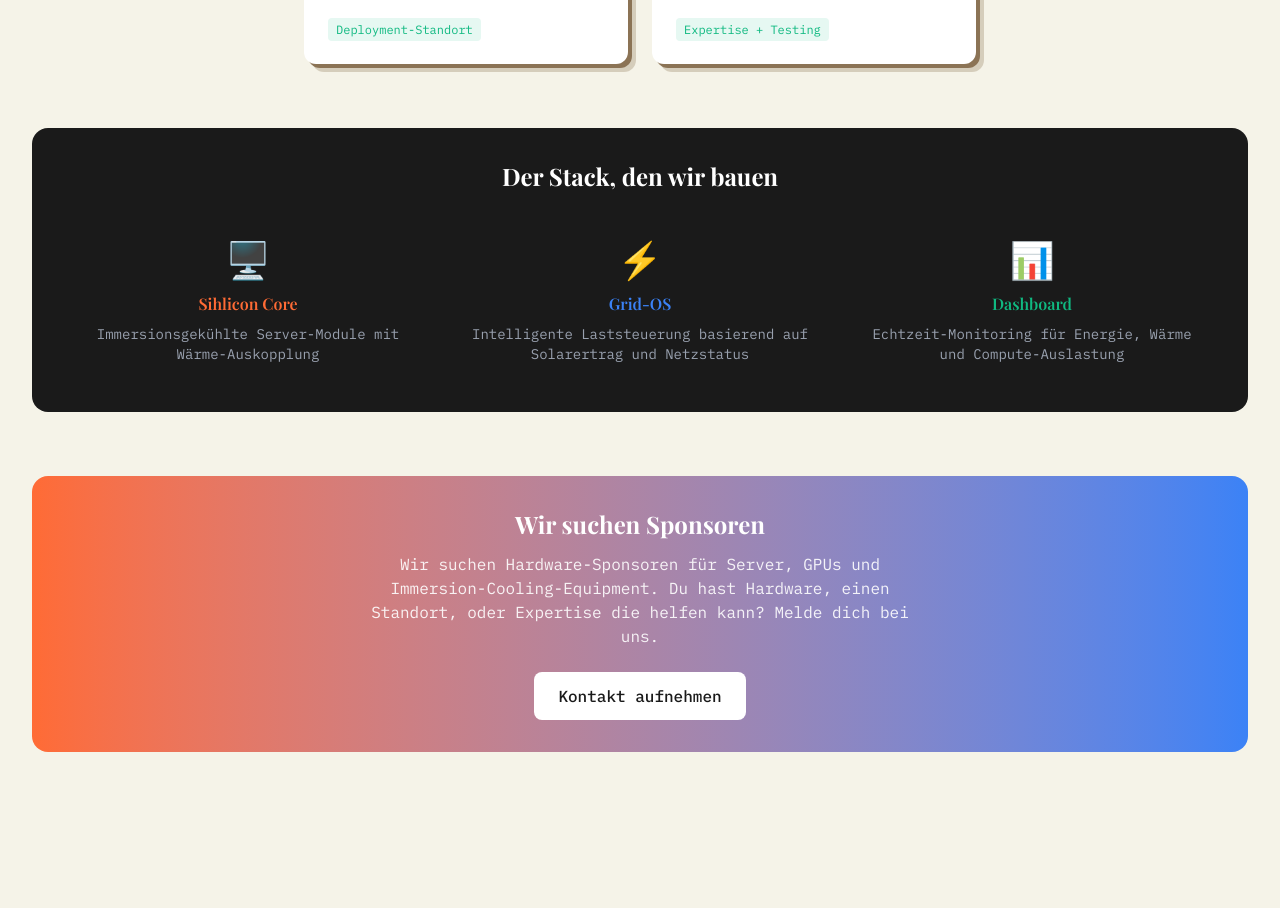
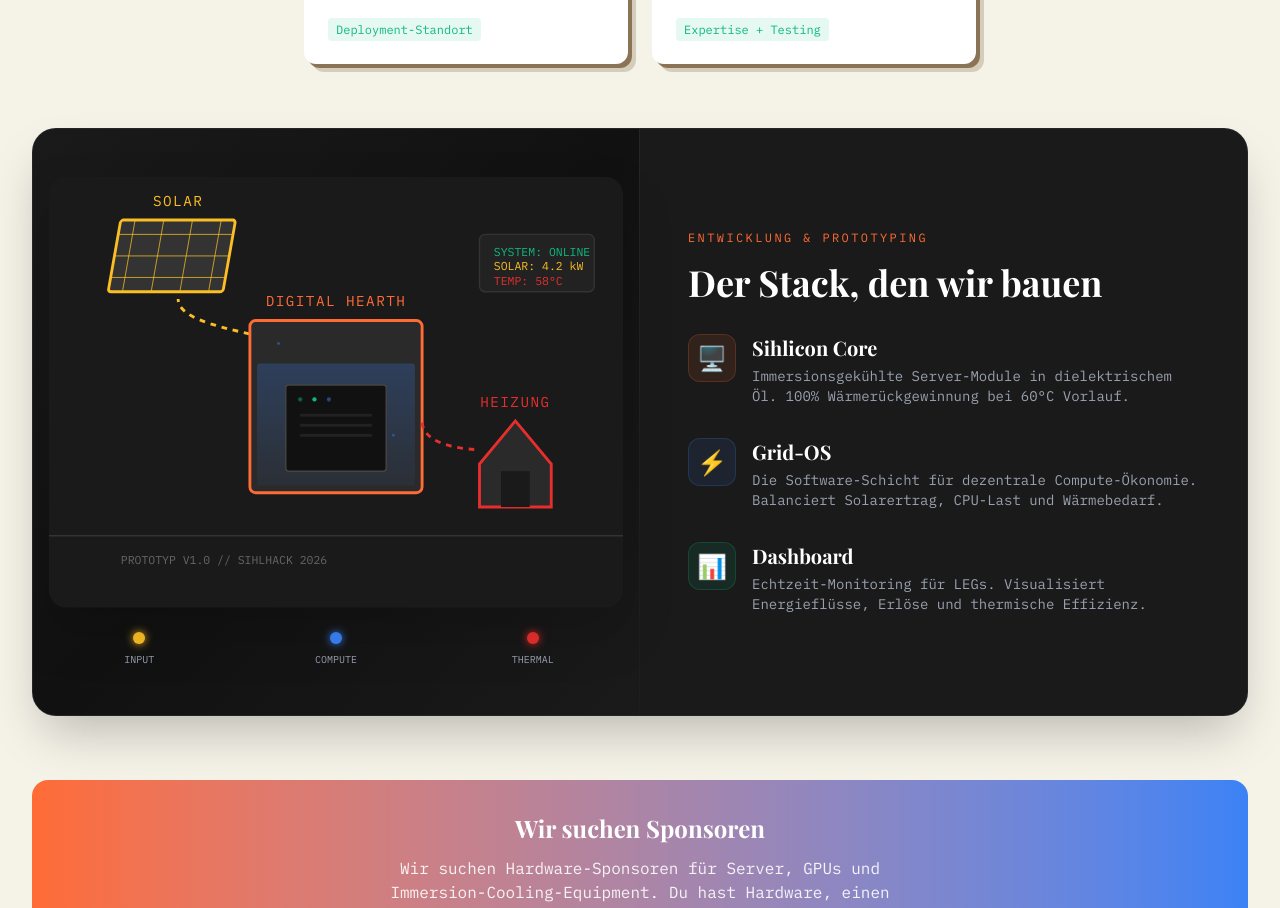
Before and after one commit to wgusta/sihlhack, a Next.js app: page / in a window 1280 px wide. Shown: the part 8886-9794 px from the top of the page. Built offline with nearby package versions, Linux system fonts and the light colour scheme.

Commit message:
Sync all changes and finalize prototype visualization integration

```diff
--- a/app/globals.css
+++ b/app/globals.css
@@ -73,6 +73,12 @@
   0% { background-position: 0% 50%; }
   50% { background-position: 100% 50%; }
   100% { background-position: 0% 50%; }
+}
+
+@keyframes dash-flow {
+  to {
+    stroke-dashoffset: -20;
+  }
 }
 
 /* Thermal gradient effect */
--- a/components/landing/DataProvidersSection.tsx
+++ b/components/landing/DataProvidersSection.tsx
@@ -1,4 +1,6 @@
 'use client'
+
+import { PrototypeVisual } from './PrototypeVisual'
 
 // Partner types for the hackathon
 const deploymentPartners = [
@@ -67,31 +69,59 @@ export function DataProvidersSection() {
         </div>
 
         {/* What you'll build */}
-        <div className="mt-16 bg-brand-black rounded-2xl p-8">
-          <h3 className="font-display text-2xl font-bold text-white text-center mb-8">
+        <div className="mt-16 bg-brand-black rounded-3xl overflow-hidden border border-white/5 shadow-2xl">
+          <div className="grid grid-cols-1 lg:grid-cols-2">
+            {/* Visual Side */}
+            <div className="bg-gradient-to-br from-brand-black via-[#111] to-brand-black border-r border-white/5">
+              <PrototypeVisual />
+            </div>
+
+            {/* Content Side */}
+            <div className="p-8 md:p-12 flex flex-col justify-center">
+              <span className="font-mono text-xs text-thermal-orange uppercase tracking-[0.2em] mb-4">
+                Entwicklung & Prototyping
+              </span>
+              <h3 className="font-display text-3xl sm:text-4xl font-bold text-white mb-8">
                 Der Stack, den wir bauen
               </h3>
-          <div className="grid grid-cols-1 md:grid-cols-3 gap-6">
-            <div className="text-center p-4">
-              <div className="text-4xl mb-3">🖥️</div>
-              <h4 className="font-mono text-thermal-orange font-semibold mb-2">Sihlicon Core</h4>
+
+              <div className="space-y-8">
+                <div className="flex gap-4">
+                  <div className="flex-shrink-0 w-12 h-12 rounded-xl bg-thermal-orange/10 border border-thermal-orange/20 flex items-center justify-center text-2xl">
+                    🖥️
+                  </div>
+                  <div>
+                    <h4 className="font-display text-xl font-bold text-white mb-1">Sihlicon Core</h4>
                     <p className="text-sm text-gray-400 font-mono">
-                Immersionsgekühlte Server-Module mit Wärme-Auskopplung
+                      Immersionsgekühlte Server-Module in dielektrischem Öl. 100% Wärmerückgewinnung bei 60°C Vorlauf.
                     </p>
                   </div>
-            <div className="text-center p-4">
-              <div className="text-4xl mb-3">⚡</div>
-              <h4 className="font-mono text-compute-blue font-semibold mb-2">Grid-OS</h4>
+                </div>
+
+                <div className="flex gap-4">
+                  <div className="flex-shrink-0 w-12 h-12 rounded-xl bg-compute-blue/10 border border-compute-blue/20 flex items-center justify-center text-2xl">
+                    ⚡
+                  </div>
+                  <div>
+                    <h4 className="font-display text-xl font-bold text-white mb-1">Grid-OS</h4>
                     <p className="text-sm text-gray-400 font-mono">
-                Intelligente Laststeuerung basierend auf Solarertrag und Netzstatus
+                      Die Software-Schicht für dezentrale Compute-Ökonomie. Balanciert Solarertrag, CPU-Last und Wärmebedarf.
                     </p>
                   </div>
-            <div className="text-center p-4">
-              <div className="text-4xl mb-3">📊</div>
-              <h4 className="font-mono text-grid-green font-semibold mb-2">Dashboard</h4>
+                </div>
+
+                <div className="flex gap-4">
+                  <div className="flex-shrink-0 w-12 h-12 rounded-xl bg-grid-green/10 border border-grid-green/20 flex items-center justify-center text-2xl">
+                    📊
+                  </div>
+                  <div>
+                    <h4 className="font-display text-xl font-bold text-white mb-1">Dashboard</h4>
                     <p className="text-sm text-gray-400 font-mono">
-                Echtzeit-Monitoring für Energie, Wärme und Compute-Auslastung
+                      Echtzeit-Monitoring für LEGs. Visualisiert Energieflüsse, Erlöse und thermische Effizienz.
                     </p>
+                  </div>
+                </div>
+              </div>
             </div>
           </div>
         </div>
--- /dev/null
+++ b/components/landing/PrototypeVisual.tsx
@@ -0,0 +1,105 @@
+'use client'
+
+import React from 'react'
+
+export function PrototypeVisual() {
+  return (
+    <div className="w-full max-w-2xl mx-auto py-12 px-4">
+      <svg
+        viewBox="0 0 400 300"
+        className="w-full h-auto drop-shadow-2xl"
+        fill="none"
+        xmlns="http://www.w3.org/2000/svg"
+      >
+        {/* -- Background Elements -- */}
+        <rect width="400" height="300" rx="12" fill="#1A1A1A" />
+        <path d="M0 250H400" stroke="#333" strokeWidth="1" />
+
+        {/* -- Solar Module -- */}
+        <g transform="translate(50, 30)">
+          <rect width="80" height="50" rx="2" fill="#333" stroke="#FBBF24" strokeWidth="2" transform="skewX(-10)" />
+          <path d="M10 0V50 M30 0V50 M50 0V50 M70 0V50" stroke="#FBBF24" strokeWidth="0.5" transform="skewX(-10)" />
+          <path d="M0 10H80 M0 25H80 M0 40H80" stroke="#FBBF24" strokeWidth="0.5" transform="skewX(-10)" />
+          <text x="40" y="-10" textAnchor="middle" fill="#FBBF24" className="font-mono text-[10px] uppercase tracking-widest">Solar</text>
+
+          {/* Energy flow line to tank */}
+          <path d="M40 55C40 80 140 80 140 100" stroke="#FBBF24" strokeWidth="2" strokeDasharray="4 4" className="animate-[dash-flow_3s_linear_infinite]" />
+        </g>
+
+        {/* -- Immersion Tank (Digital Hearth) -- */}
+        <g transform="translate(140, 100)">
+          {/* External Tank */}
+          <rect width="120" height="120" rx="4" fill="#2A2A2A" stroke="#FF6B35" strokeWidth="2" />
+
+          {/* Liquid (Dielectric Oil) */}
+          <rect x="5" y="30" width="110" height="85" rx="2" fill="url(#oilGradient)" opacity="0.6" />
+          <defs>
+            <linearGradient id="oilGradient" x1="0" y1="0" x2="0" y2="1">
+              <stop offset="0%" stopColor="#3B82F6" stopOpacity="0.4" />
+              <stop offset="100%" stopColor="#3B82F6" stopOpacity="0.1" />
+            </linearGradient>
+          </defs>
+
+          {/* Bubbles in oil */}
+          <circle cx="20" cy="90" r="1" fill="#3B82F6" opacity="0.5" className="animate-bounce" />
+          <circle cx="40" cy="100" r="1.5" fill="#3B82F6" opacity="0.3" />
+          <circle cx="100" cy="80" r="1" fill="#3B82F6" opacity="0.4" />
+
+          {/* Server Unit */}
+          <rect x="25" y="45" width="70" height="60" rx="2" fill="#111" stroke="#444" strokeWidth="1" />
+          {/* LEDs */}
+          <circle cx="35" cy="55" r="1.5" fill="#10B981" className="animate-pulse" />
+          <circle cx="45" cy="55" r="1.5" fill="#10B981" />
+          <circle cx="55" cy="55" r="1.5" fill="#3B82F6" className="animate-pulse" />
+
+          {/* Slots */}
+          <rect x="35" y="65" width="50" height="2" fill="#222" />
+          <rect x="35" y="72" width="50" height="2" fill="#222" />
+          <rect x="35" y="79" width="50" height="2" fill="#222" />
+
+          <text x="60" y="-10" textAnchor="middle" fill="#FF6B35" className="font-mono text-[10px] uppercase tracking-widest">Digital Hearth</text>
+        </g>
+
+        {/* -- Heat Exchanger / Building -- */}
+        <g transform="translate(300, 150)">
+          {/* Building Outline */}
+          <path d="M0 50 L25 20 L50 50 V80 H0 Z" fill="#2A2A2A" stroke="#E62F2D" strokeWidth="2" />
+          <rect x="15" y="55" width="20" height="25" fill="#1A1A1A" />
+
+          <text x="25" y="10" textAnchor="middle" fill="#E62F2D" className="font-mono text-[10px] uppercase tracking-widest">Heizung</text>
+
+          {/* Heat flow line from tank */}
+          <path d="M-40 20C-40 40 0 40 0 40" stroke="#E62F2D" strokeWidth="2" strokeDasharray="4 4" className="animate-[dash-flow_2s_linear_infinite]" />
+        </g>
+
+        {/* -- Labels & UI Elements -- */}
+        <g transform="translate(50, 270)">
+          <text fill="#666" className="font-mono text-[8px]">PROTOTYP V1.0 // SIHLHACK 2026</text>
+        </g>
+
+        {/* -- Status indicators -- */}
+        <g transform="translate(300, 40)">
+          <rect width="80" height="40" rx="4" fill="#222" stroke="#333" />
+          <text x="10" y="15" fill="#10B981" className="font-mono text-[8px]">SYSTEM: ONLINE</text>
+          <text x="10" y="25" fill="#FBBF24" className="font-mono text-[8px]">SOLAR: 4.2 kW</text>
+          <text x="10" y="35" fill="#E62F2D" className="font-mono text-[8px]">TEMP: 58°C</text>
+        </g>
+      </svg>
+
+      <div className="mt-6 grid grid-cols-3 gap-4 text-center">
+        <div className="flex flex-col items-center">
+          <span className="w-3 h-3 rounded-full bg-solar-yellow mb-2 shadow-[0_0_8px_#FBBF24]" />
+          <span className="text-[10px] font-mono text-gray-400 uppercase">Input</span>
+        </div>
+        <div className="flex flex-col items-center">
+          <span className="w-3 h-3 rounded-full bg-compute-blue mb-2 shadow-[0_0_8px_#3B82F6]" />
+          <span className="text-[10px] font-mono text-gray-400 uppercase">Compute</span>
+        </div>
+        <div className="flex flex-col items-center">
+          <span className="w-3 h-3 rounded-full bg-sihl-red mb-2 shadow-[0_0_8px_#E62F2D]" />
+          <span className="text-[10px] font-mono text-gray-400 uppercase">Thermal</span>
+        </div>
+      </div>
+    </div>
+  )
+}
```
Also changed, not shown: 1 other file (tests, documents, lock files or other folders). Lines whose indentation alone changed are shown as unchanged.
